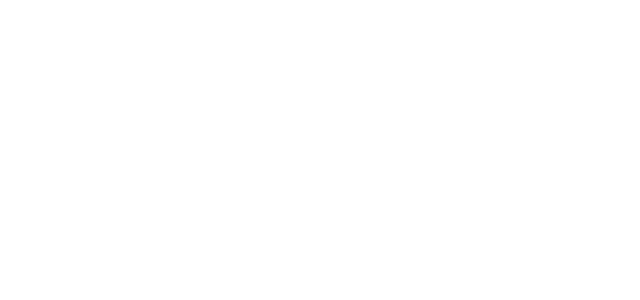
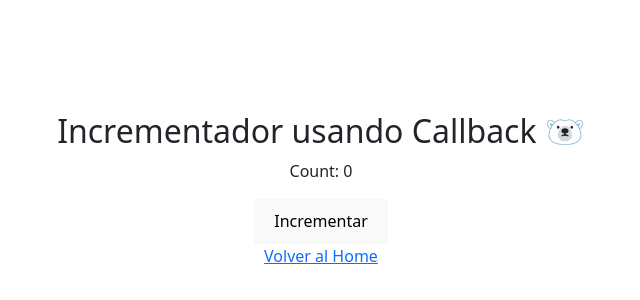
Before and after one commit to elizabethrigos/Hooks_React, a React (Vite) app: page /useCallback in a window 1280 px wide. Before the commit this address had no page. Shown: the part 210-510 px from the top of the page, without its empty margins (319-959 px from the left). Built offline with nearby package versions, Linux system fonts and the light colour scheme.

Commit message:
Creacion de hooks matheo

```diff
--- a/src/App.jsx
+++ b/src/App.jsx
@@ -4,6 +4,9 @@ import HookUseState from './playground/HookUserState'
 import HomeHooks from './playground/HomeHook'
 import HookUsenavigate from './playground/HookUseNavigate'
 import HookUseDebug from './playground/HookUseDebug'
+import HookUseEffect from './playground/HookUseEffect'
+import HookUseRef from './playground/HookUseRef'
+import HookUseCallback from './playground/HookUseCallback'
 
 function App() {
 
@@ -15,6 +18,9 @@ function App() {
         <Route path='useState' element={<HookUseState/>}></Route>
         <Route path='useNavigate' element={<HookUsenavigate/>}></Route>
         <Route path='useDebug' element={<HookUseDebug/>}></Route>
+        <Route path='useEffect' element={<HookUseEffect/>}></Route>
+        <Route path='useRef' element={<HookUseRef/>}></Route>
+        <Route path='useCallback' element={<HookUseCallback/>}></Route>
       </Routes>
     </BrowserRouter>
 
--- a/src/playground/HomeHook.jsx
+++ b/src/playground/HomeHook.jsx
@@ -7,9 +7,14 @@ function HomeHook() {
         <h2>Ejemplos de UseNavigate 🐻‍❄️</h2>
       </div>
       <div className="list-group">
-        <a href="UseState" className="list-group-item">ir a UseState ^_^</a>
+        <a href="UseState" className="list-group-item">
+          UseState = Gestiona el estado de un componente, permitiéndole recordar y actualizar valores.
+          </a>
         <a href="UseNavigate" className="list-group-item">ir a Navigate ^_^</a>
         <a href="useDebug" className="list-group-item">ir a debug ^_^</a>
+        <a href="useEffect" className="list-group-item">ir a effects😎</a>
+        <a href="useRef" className="list-group-item">ir a Ref😎</a>
+        <a href="useCallback" className="list-group-item">ir a Callback😎</a>
       </div>
     </div>
   );
--- /dev/null
+++ b/src/playground/HookUseCallback.jsx
@@ -0,0 +1,20 @@
+import React, { useState, useCallback } from "react";
+import { Link } from "react-router-dom";
+
+function HookUseCallback() {
+  const [count, setCount] = useState(0);
+
+  const increment = useCallback(() => setCount(c => c + 1), []);
+
+  return (
+    <div className="container text-center">
+      <h2>Incrementador usando Callback 🐻‍❄️</h2>
+      <p>Count: {count}</p>
+      <button onClick={increment}>Incrementar</button>
+      <br />
+      <Link to="/">Volver al Home</Link>
+    </div>
+  );
+}
+
+export default HookUseCallback;
--- /dev/null
+++ b/src/playground/HookUseEffect.jsx
@@ -0,0 +1,18 @@
+import React, { useEffect } from "react";
+import { Link } from "react-router-dom";
+
+function HookUseEffect() {
+  useEffect(() => {
+    console.log("Funcionó 🐻‍❄️😼");
+  }, []);
+
+  return (
+    <div className="container text-center">
+      <h2>Ejemplo de useEffect 🐻‍❄️</h2>
+      <h3>Mira la consola</h3>
+      <Link to="/">Volver al Home</Link>
+    </div>
+  );
+}
+
+export default HookUseEffect;
--- /dev/null
+++ b/src/playground/HookUseRef.jsx
@@ -0,0 +1,23 @@
+import React, { useRef } from "react";
+import { Link } from "react-router-dom";
+
+function HookUseRef() {
+  let ref = useRef(0);
+
+  function handleClick() {
+    ref.current = ref.current + 1;
+    alert('Diste Like ' + ref.current + ' Veces!');
+  }
+
+  return (
+    <div>
+    <button onClick={handleClick}>
+      Like
+    </button>
+    <br />
+    <Link to="/">Volver al Home</Link>
+    </div>
+  );
+}
+
+export default HookUseRef;
```
